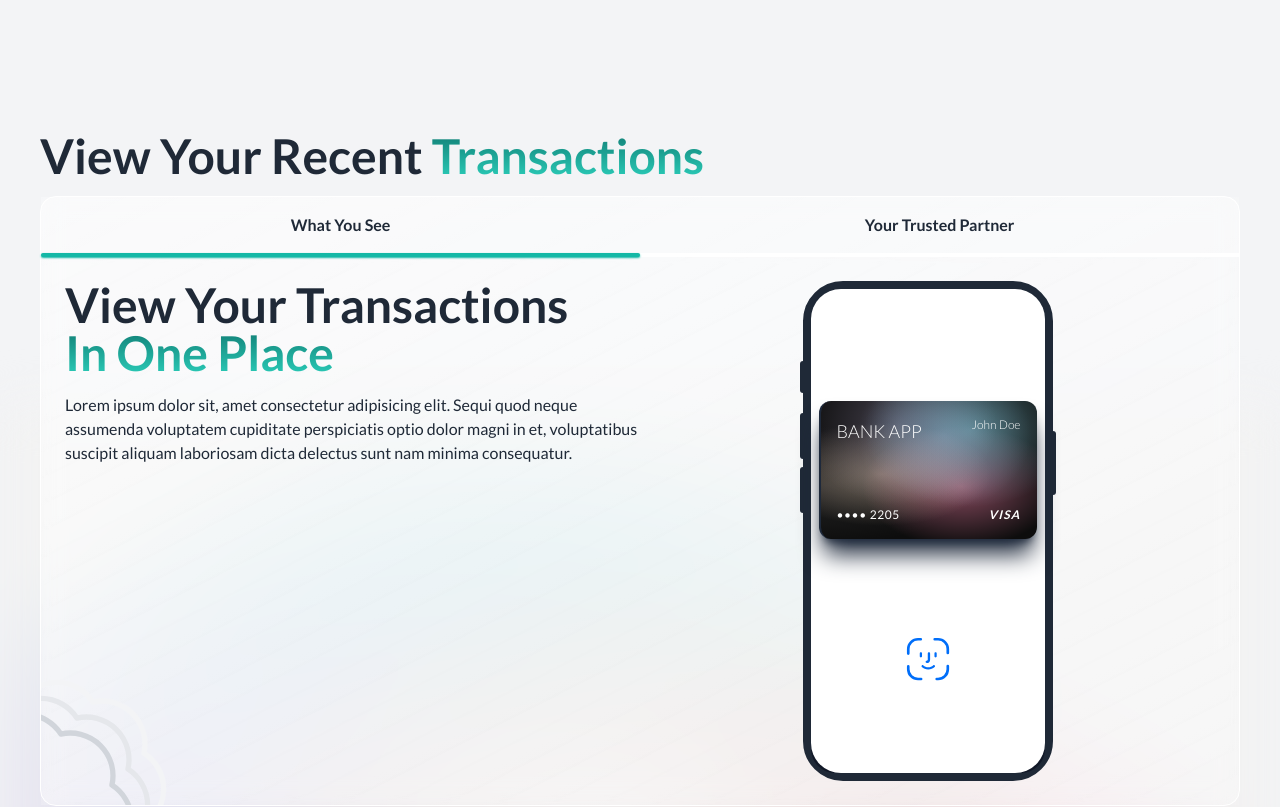
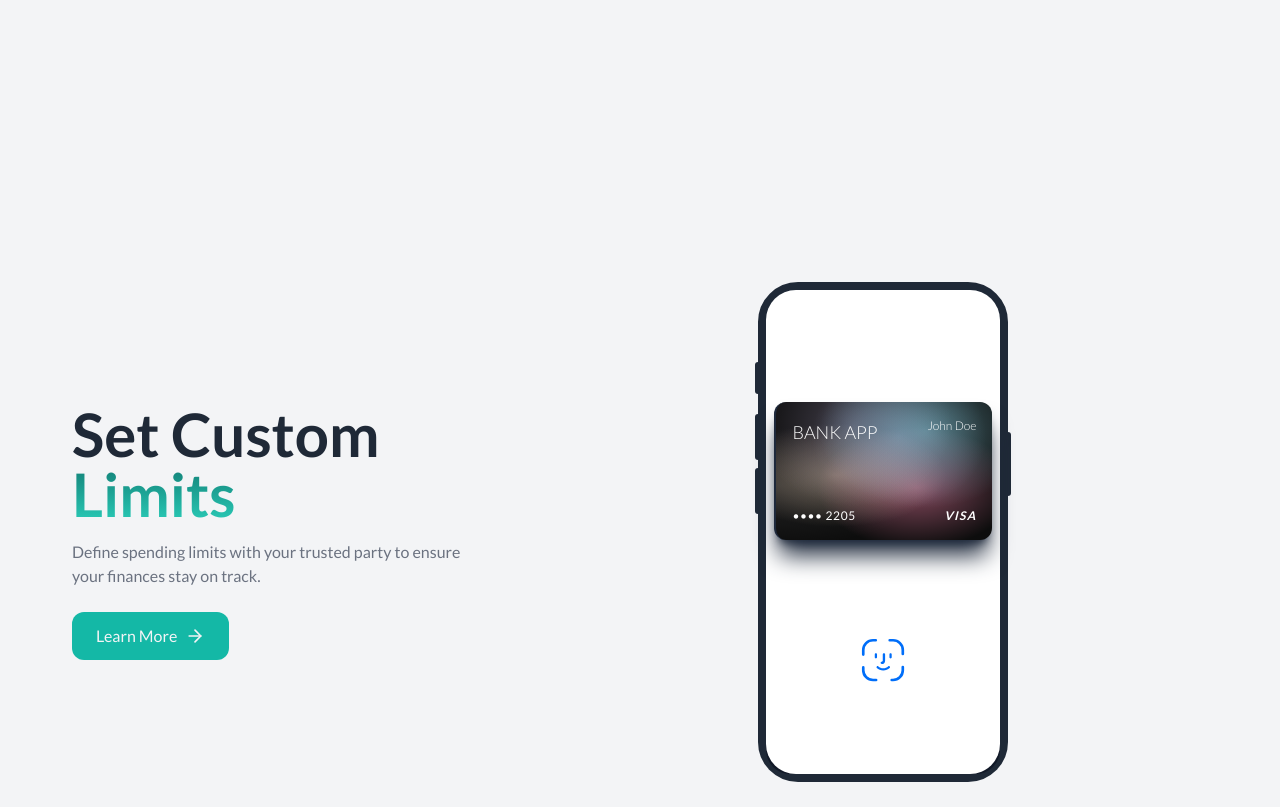
Before and after one commit to norvalbv/banking-app-website, a Next.js app: page / in a window 1280 px wide. Shown: the part 1940-2747 px from the top of the page. Built offline with nearby package versions, Linux system fonts and the light colour scheme.

Commit message:
add alerts back in

```diff
--- a/app/(home)/page.tsx
+++ b/app/(home)/page.tsx
@@ -18,7 +18,7 @@ const Page = () => {
       </div>
       <AccountSetupSteps />
       <CombineCards />
-      {/* <AlertsSection /> */}
+      <AlertsSection />
       <ViewTransactionsSection />
       <SecuritySection />
       <div className="absolute bottom-0 left-0 w-full">
```
